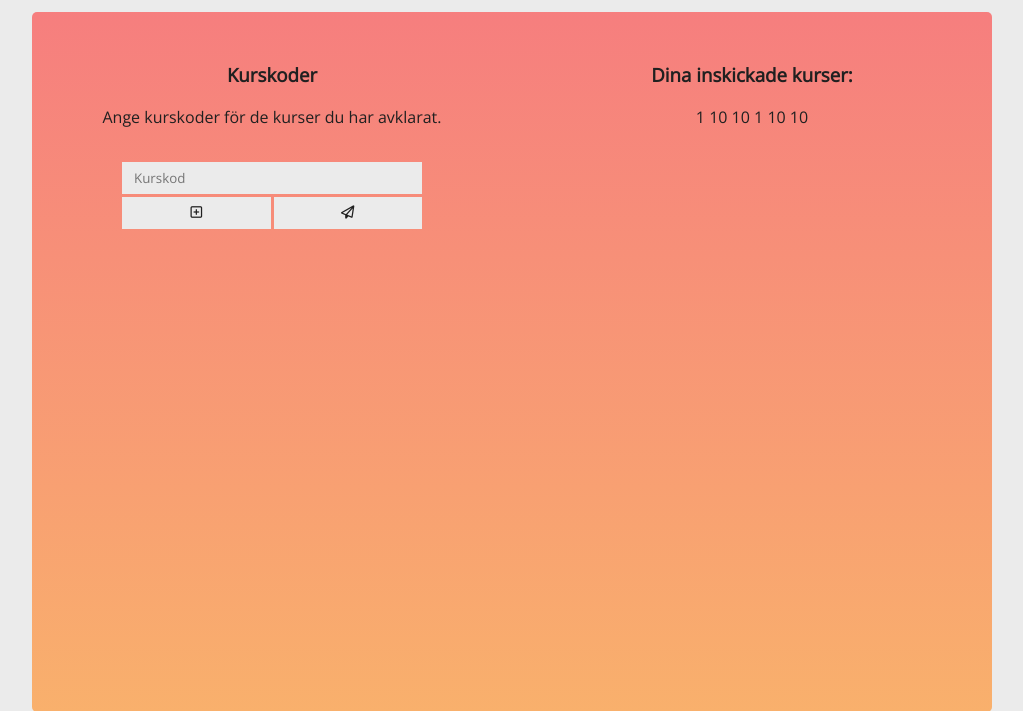
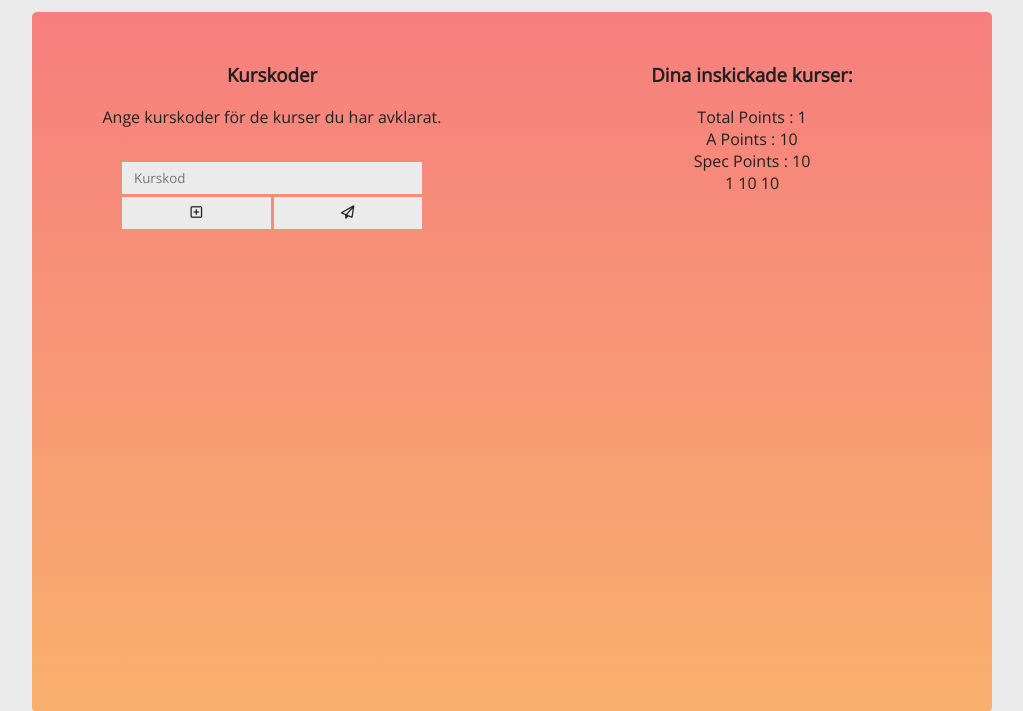
Before and after one commit to FilipBirkfeldt/easyplan, a Flask app: template flaskr/templates/index.html in a window 1280 px wide. Shown: the part 282-993 px from the top of the page, without its empty margins (128-1151 px from the left). Run offline with Flask 2, Linux system fonts and the light colour scheme; the template is opened without the code that fills it: most values are stand-ins (such as "Sample title", 1, 10 or a date in 2020); some libraries are stand-ins or nearby versions.

Commit message:
strukturera lite så du kan se enklare vad jag har vart och pillat nisse

```diff
--- a/flaskr/templates/index.html
+++ b/flaskr/templates/index.html
@@ -42,9 +42,12 @@ easyplan - stop struggle | Home
 
         <p class="leftcont">
             {% if data|length > 0 %}
-            {{ data.Total_Points }}
-            {{ data.A_Points }}
-            {{ data.Spec_Points}}
+            Total Points : {{ data.Total_Points }}
+            <br>
+            A Points : {{ data.A_Points }}
+            <br>
+            Spec Points : {{ data.Spec_Points}}
+            <br>
             {{ data.Total_Points_Left}}
             {{ data.A_Points_Left}}
             {{ data.Spec_Points_Left}}
```
